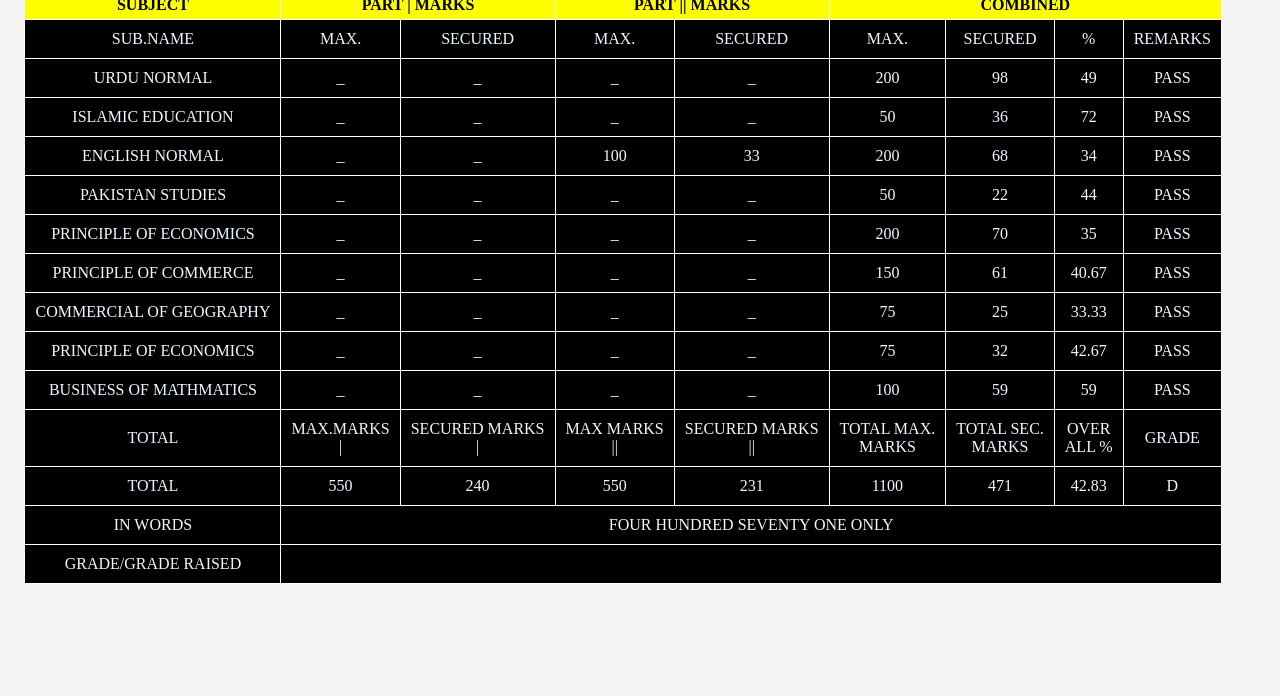
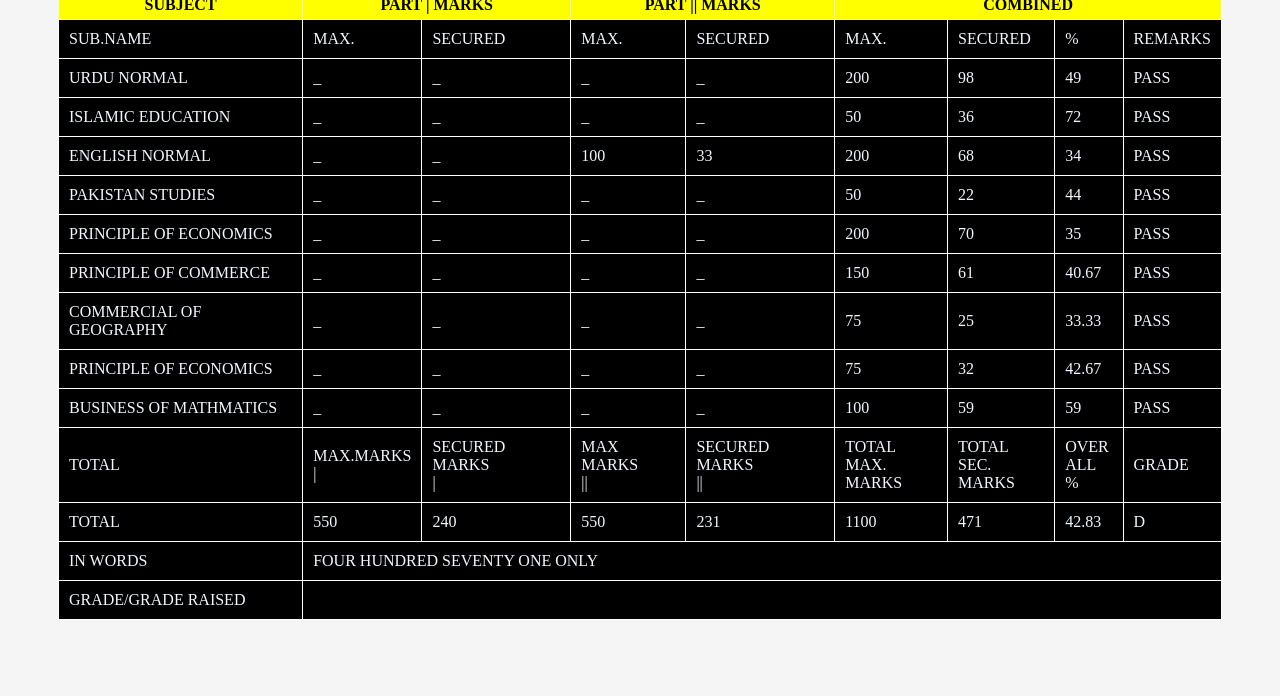
Before and after one commit to imamzadi/My-Css-Mark-Sheet, a plain HTML site: page index.html in a window 1280 px wide. Shown: the part 104-800 px from the top of the page. Drawn offline with Linux system fonts and the light colour scheme.

Commit message:
Update styles.css

```diff
--- a/styles.css
+++ b/styles.css
@@ -8,11 +8,13 @@ table{
 
 border-spacing: 10px 0px;
 border-collapse: collapse;
-text-align: center;
+/* text-align: center; */
 margin: auto;
 margin-top: 50px;
 margin-bottom: 50px;
 margin-right: 50px;
+margin-left: 50px;
+
 
  }
 
```
